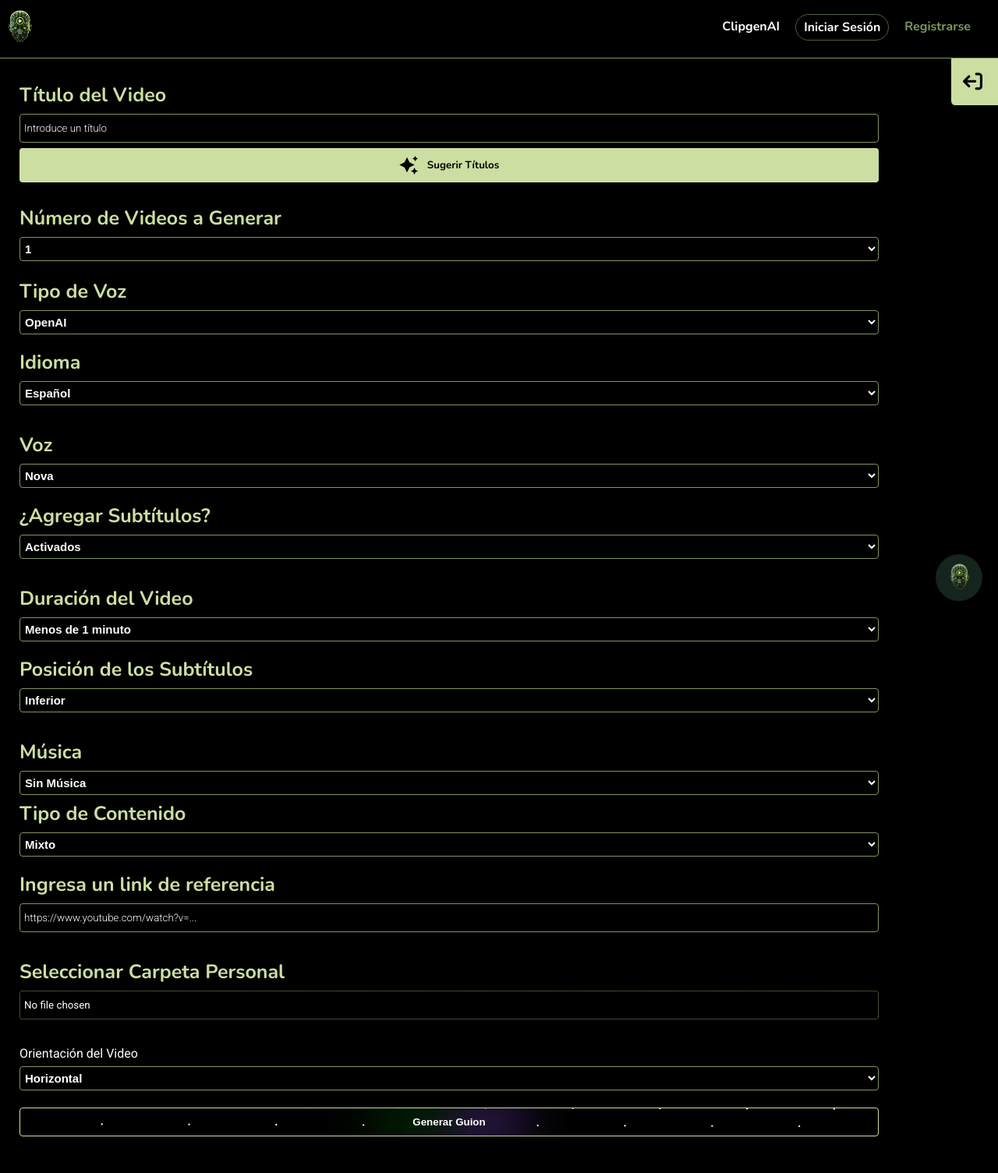
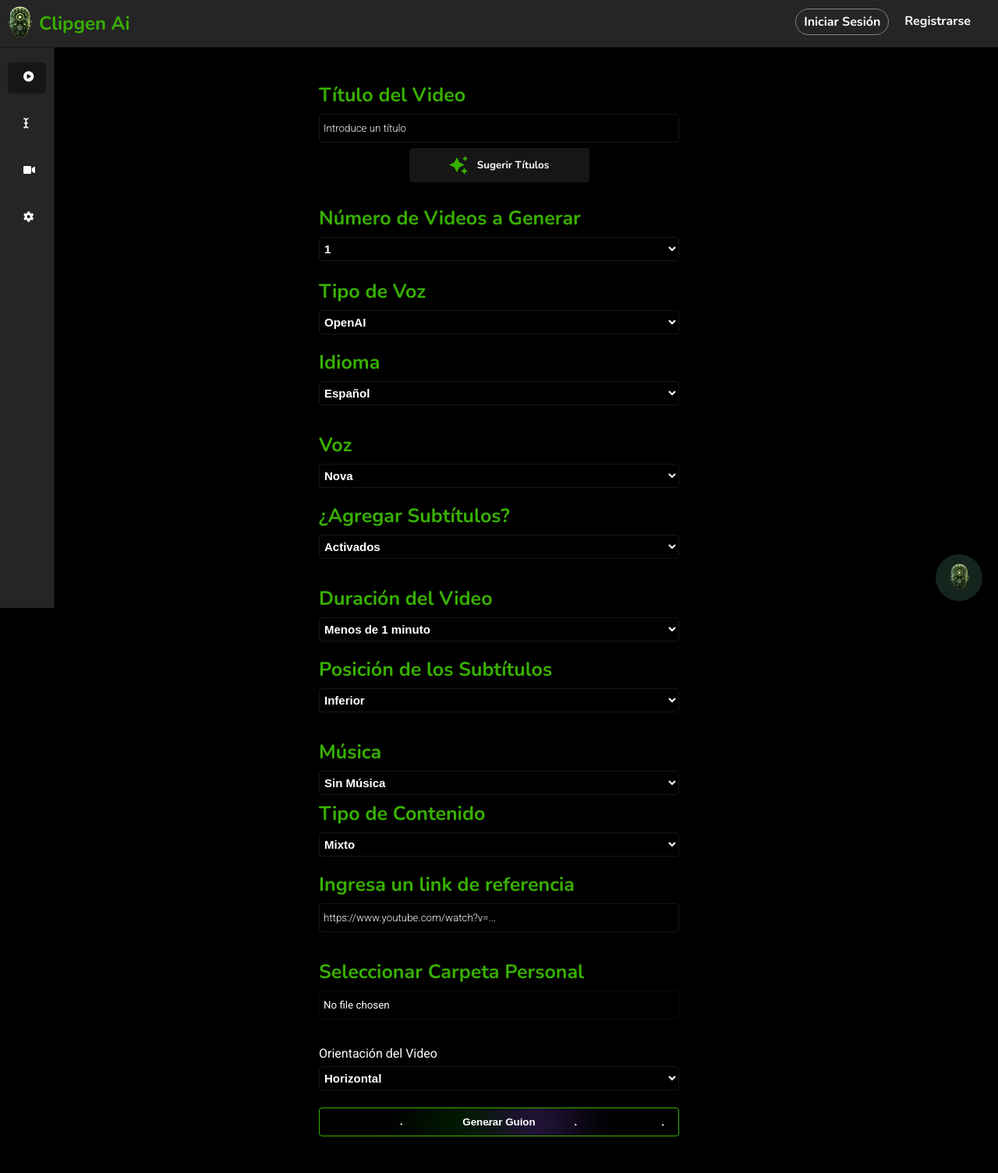
Before and after one commit to Jonnhyortega/clipgen-frontend, a Django app: page / in a window 1280 px wide. Shown: the whole page at 78% size. Run offline with Django 5.2, Linux system fonts and the light colour scheme; some web fonts are replaced.

Commit message:
update dashboard aside buttons

```diff
--- a/static/main/css/login.css
+++ b/static/main/css/login.css
@@ -3,11 +3,9 @@
 
 :root {
   /* PALETA DE COLORES */
-  --greenFull2: #151e10;
-  --greenFull1: #26371a;
-  --greenFull3: #4b613c;
-  --greenFull4: #7f965e;
-  --greenFull5: #ccdea1;
+  --greenFull1: #9df01a;
+  --greenFull2: #70e000;
+  --greenFull3: #38b000;
   /* FONTS */
   --main: "Nunito", serif;
   --second: "Roboto", serif;
@@ -50,7 +48,7 @@
 
     a:hover {
       transition: 0.3s;
-      color: var(--greenFull5);
+      color: var(--greenFull3);
     }
   }
 }
@@ -100,7 +98,7 @@ form {
   top: 10px;
 }
 #icon-login-password:hover {
-  color: var(--greenFull5);
+  color: var(--green3);
 }
 
 .input-type {
--- a/static/main/css/register.css
+++ b/static/main/css/register.css
@@ -35,7 +35,7 @@
 
 #link-to-login-register:hover {
   transition: 0.3s;
-  color: var(--greenFull5);
+  color: var(--greenFull3);
 }
 
 #close-modal-register {
@@ -89,7 +89,7 @@ form > label > input::placeholder {
 input:focus,
 form > label > input:focus {
   outline: none;
-  border: 1px solid var(--greenFull5);
+  border: 1px solid var(--greenFull3);
 }
 
 form > label {
@@ -114,5 +114,5 @@ form > label > div {
 
 #icon-password1:hover,
 #icon-password2:hover {
-  color: var(--greenFull5);
+  color: var(--green3);
 }
--- a/static/main/css/styles.css
+++ b/static/main/css/styles.css
@@ -3,11 +3,10 @@
 
 :root {
   /* PALETA DE COLORES */
-  --greenFull2: #151e10;
-  --greenFull1: #26371a;
-  --greenFull3: #4b613c;
-  --greenFull4: #7f965e;
-  --greenFull5: #ccdea1;
+  --greenFull1: #9df01a;
+  --greenFull2: #70e000;
+  --greenFull3: #38b000;
+  --blackPanel: rgb(22, 22, 22);
   /* FONTS */
   --main: "Nunito", serif;
   --second: "Roboto", serif;
@@ -64,17 +68,19 @@ body {
   }
 }
 
+.container {
+  width: 100%;
+}
+
 /* NAVBAR */
 nav {
   width: 100%;
-  padding: 10px 0;
+  padding: 5px 0;
   position: fixed;
-  /* background-color: var(--greenFull1); */
-  /* background-color: black; */
   backdrop-filter: blur(25px) saturate(200%);
   -webkit-backdrop-filter: blur(25px) saturate(200%);
-  background-color: rgba(255, 255, 255, 0);
-  border-bottom: 1px solid var(--greenFull4);
+  background-color: rgb(37, 37, 37);
+  border-bottom: 1px solid var(--blackPanel);
   top: 0;
   display: flex;
   justify-content: space-between;
@@ -83,9 +89,16 @@ nav {
 
   .link-logo {
     transition: 0.8s;
-  }
-  .link-logo:hover {
-    filter: drop-shadow(1px 1px 5px var(--greenFull5));
+    display: flex;
+    align-items: center;
+  }
+  .link-logo > img:hover {
+    filter: drop-shadow(1px 1px 5px var(--greenFull2));
+  }
+
+  .link-logo > h1 {
+    font-family: var(--main);
+    color: var(--greenFull3);
   }
 }
 
@@ -117,23 +130,19 @@ nav {
   border-radius: 25px;
   cursor: pointer;
 }
+.nav-links > span:nth-child(1) {
+  border: 1px solid grey;
+}
+.nav-links > span:nth-child(1):hover {
+  border: 1px solid var(--greenFull2);
+}
 
 .nav-links > span:nth-child(2) {
   color: white;
-  background-color: transparent;
-  border: 1px solid var(--greenFull3);
 }
 
 .nav-links > span:nth-child(2):hover {
-  border: 1px solid var(--greenFull5);
-}
-
-.nav-links > span:nth-child(3) {
-  color: var(--greenFull4);
-}
-
-.nav-links > span:nth-child(3):hover {
-  color: white;
+  color: var(--greenFull3);
 }
 
 /* NAVBAR */
@@ -265,8 +274,6 @@ nav {
 
 /* DASHBOARD APP*/
 #dashboard-section {
-  display: grid;
-  grid-template-columns: 1fr 5fr;
   height: 100%;
   overflow-y: scroll;
   position: relative;
@@ -298,69 +305,86 @@ nav {
 #aside-buttons {
   display: flex;
   flex-direction: column;
-  justify-content: center;
   align-items: center;
   gap: 10px;
-  background-color: var(--greenFull5);
+  background-color: rgb(37, 37, 37);
   color: white;
-  height: 95vh;
-  top: 74px;
+  height: 90vh;
+  top: 60px;
+  left: 0;
   z-index: 1000;
-  border-bottom-left-radius: 5px;
   padding: 0 10px;
-  width: 300px;
+  width: 70px;
   transition-duration: 0.4s;
   position: fixed;
-}
-
-.open-aside {
-  transition-duration: 1s all;
-  right: -5px;
-}
-
-.close-aside {
-  right: -300px;
-  transition-duration: 1s all;
-}
-
-.control-container-open {
+  border-right: 1px solid var(--blackPanel);
+
+  /* * {
+    border: 1px solid red;
+  } */
+}
+#aside-buttons:hover {
+  width: 250px;
+}
+#aside-buttons:hover .secondary-content {
+  display: flex;
+}
+
+.secondary-content {
+  position: absolute;
+  bottom: 20px;
+  width: 200px;
+  display: none;
+  flex-direction: column;
+  gap: 15px;
+  transition-duration: 0.4s;
+  color: grey;
+  font-family: var(--main);
+  font-size: 15px;
   /* * {
     border: 1px solid gold;
   } */
-  transition-duration: 0.4s;
-  width: calc(100vw - 300px);
-  float: right;
-}
-
-.control-container-close {
-  width: 90vw;
-  transition-duration: 0.4s;
-}
-
-#control-aside {
-  position: absolute;
-  display: flex;
+  a {
+    color: grey;
+  }
+
+  a:hover {
+    color: var(--greenFull3);
+  }
+}
+
+.secondary-content > a:nth-child(4) {
+  cursor: text;
+}
+
+.secondary-content > a:nth-child(4):hover {
+  color: grey;
+}
+
+.logos-redes {
+  padding-top: 20px;
+  border-top: 1px solid var(--blackPanel);
+  display: flex;
+  justify-content: space-evenly;
+}
+
+.secondary-content > .logos-redes > a > span {
+  font-size: 20px;
+  padding: 10px;
+  border-radius: 5px;
+}
+
+.secondary-content > .logos-redes > a > span:hover {
+  background-color: var(--blackPanel);
+  color: var(--greenFull3);
+}
+
+.links-secondary {
+  display: flex;
+  flex-direction: column;
   align-items: center;
-  justify-content: start;
-  top: 1px;
-  left: -60px;
-  color: black;
-  font-size: 25px;
-  cursor: pointer;
-  padding: 30px;
-  z-index: 2000;
-  transform: rotate(180deg);
-  background-color: var(--greenFull5);
-  border-top-right-radius: 5px;
-
-  i {
-    position: absolute;
-    left: 20px;
-  }
-}
-
-#control-aside:hover {
-  color: var(--greenFull2);
+  justify-content: center;
+  gap: 15px;
 }
 
 .logo-dashboard-container {
@@ -383,45 +407,58 @@ nav {
   }
 }
 
-/* BARRA DE CONTROL LATERAL */
 .minutes-info {
   display: flex;
   color: #ffffff;
-  border: 1px solid var(--greenFull5);
+  border: 1px solid var(--green);
   padding: 0 0 12px 0;
   border-radius: 4px;
 }
 
 .button-tab {
+  display: flex;
+  justify-content: space-between;
+  gap: 25px;
   padding: 10px 20px;
   border-radius: 5px;
-  border: 1px solid black;
-  color: black;
+  border: none;
+  background-color: transparent;
+  color: grey;
   font-family: var(--main);
-  transition: 0.2s;
+  transition: 0.4s;
   font-weight: bold;
-  background-color: transparent;
   cursor: pointer;
   width: 100%;
+  height: 40px;
   margin-top: 20px;
   position: relative;
+  overflow: hidden;
 }
 
 .button-tab:hover {
-  background-color: var(--greenFull4);
+  transition: 0.4s;
+  /* background-color: rgb(49, 49, 49); */
+  background-color: var(--greenFull3);
+  color: black;
+}
+
+.active {
+  background-color: var(--blackPanel);
 }
 
 #icon-content-buttons-aside {
-  position: absolute;
-  left: 10px;
+  color: white;
 }
 
 .buttons-content {
   width: 100%;
 }
 
+/* BARRA DE CONTROL LATERAL */
+
 #dashboard-content-generator {
-  background-color: transparent;
+  width: 80%;
+  margin: 0 auto;
 }
 
 .form-user-dashboard {
@@ -436,7 +473,7 @@ nav {
 
 .label-user-dashboard {
   font-family: var(--main);
-  color: var(--greenFull5);
+  color: var(--greenFull3);
   font-weight: bold;
   font-size: 25px;
 }
@@ -444,10 +481,14 @@ nav {
 .input-user-dashboard {
   padding: 10px 5px;
   background-color: transparent;
-  border: 1px solid var(--greenFull4);
+  border: 1px solid var(--blackPanel);
   font-family: var(--second);
   color: white;
   border-radius: 4px;
+}
+
+.input-user-dashboard:focus {
+  border: 1px solid white;
 }
 
 input[type="file"] {
@@ -471,16 +512,12 @@ input[type="file"]::after {
 
 input[type="file"]::-webkit-file-upload-button {
   display: none;
-}
-
-.input-user-dashboard:focus {
-  border: 1px solid var(--greenFull5);
 }
 
 .select-user-dashboard {
   padding: 5px 2px;
   background-color: transparent;
-  border: 1px solid var(--greenFull4);
+  border: 1px solid var(--blackPanel);
   color: white;
   cursor: pointer;
   border-radius: 4px;
@@ -489,18 +526,19 @@ input[type="file"]::-webkit-file-upload-button {
 }
 
 .select-user-dashboard option {
-  background-color: var(--greenFull4);
+  background-color: var(--blackPanel);
   font-family: var(--second);
-  color: black;
+  color: white;
   font-weight: bold;
 }
 
 .select-user-dashboard:focus {
-  border: 1px solid var(--greenFull5);
+  border: 1px solid var(--greenFull2);
 }
 
 .dashboard-content-forms {
-  width: 100%;
+  width: 50%;
+  margin: 0 auto;
   /* border: 1px solid gold; */
   /* * {
     border: 1px solid green;
@@ -537,6 +575,8 @@ input[type="file"][webkitdirectory]:hover::file-selector-button {
 
 /* BOTON DE SUGERIR TITULOS */
 .btn-outline-secondary {
+  margin: 0 auto;
+  width: 50%;
   border: none;
   border-radius: 4px;
   display: flex;
@@ -547,32 +587,30 @@ input[type="file"][webkitdirectory]:hover::file-selector-button {
   background: transparent;
   cursor: pointer;
   transition: all 0.2s ease-in-out;
-  background-color: var(--greenFull5);
+  background-color: var(--blackPanel);
 }
 .text {
   font-weight: bold;
-  color: black;
+  color: white;
   font-family: var(--main);
   transition: all 450ms ease-in-out;
 }
 
-.text:hover {
+/* .text:hover {
   color: white;
-}
+} */
 
 .sparkle {
-  fill: black;
+  fill: var(--greenFull3);
   transition: all 800ms ease;
 }
 
 .btn-outline-secondary:hover .sparkle {
   fill: white;
 }
-.btn-outline-secondary:hover .text {
-  color: black;
-}
+
 .btn-outline-secondary:hover {
-  background-color: var(--greenFull4);
+  background-color: rgb(60, 60, 60);
 }
 
 #configForm,
@@ -1093,7 +1131,7 @@ button:hover #clip {
   border-radius: 4px;
   transition: 0.5s;
   animation: gradient_301 5s ease infinite;
-  border: 1px solid var(--greenFull5);
+  border: 1px solid var(--greenFull3);
   position: relative;
   background-color: transparent;
   color: white;
--- a/static/main/js/utils.js
+++ b/static/main/js/utils.js
@@ -85,30 +85,6 @@ divIconLogin.addEventListener("click", () => {
   }
 });
 
-// FUNCTION TO CONTROL DASHBOARD ELEMENTS: SHOW AND HIDDEN
-const asideButtons = document.getElementById("aside-buttons");
-const asideControl = document.getElementById("control-aside");
-const containerApp = document.getElementById("dashboard-content-generator");
-let asideOpen = false;
-
-asideControl.addEventListener("click", () => {
-  asideOpen = !asideOpen;
-  if (asideOpen) {
-    asideButtons.classList.remove("close-aside");
-    asideButtons.classList.add("open-aside");
-    containerApp.classList.remove("control-container-close");
-    containerApp.classList.add("control-container-open");
-    asideControl.innerHTML = `<i class="fa-regular fa-circle-xmark"></i>`;
-    asideControl.style.boxShadow = "none";
-  } else {
-    asideButtons.classList.remove("open-aside");
-    asideButtons.classList.add("close-aside");
-    containerApp.classList.remove("control-container-open");
-    containerApp.classList.add("control-container-close");
-    asideControl.innerHTML = `<i class="fa-solid fa-arrow-right-from-bracket"></i>`;
-    asideControl.style.boxShadow = "0px 0px 5px 2px var(--greenFull4)";
-  }
-});
 
 // FUNCTION TO SHOW DASHBOARD CONTENTS
 // PANELS TO SHOW
--- a/templates/main/base.html
+++ b/templates/main/base.html
@@ -39,14 +39,15 @@
           width="50"
           height="50"
         />
+        <h1>Clipgen Ai</h1>
       </a>
       <div class="nav-links">
         {% if user.is_authenticated %}
         <a id="generate-content" href="{% url 'index' %}">Generar Contenido</a>
-        <a id="sobre" href="{% url 'sobre' %}">ClipgenAI</a>
+        <!-- <a id="sobre" href="{% url 'sobre' %}">ClipgenAI</a> -->
         <a id="cerrar-sesion" href="{% url 'logout' %}">Cerrar Sesión</a>
         {% else %}
-        <a id="sobre" href="{% url 'sobre' %}">ClipgenAI</a>
+        <!-- <a id="sobre" href="{% url 'sobre' %}">ClipgenAI</a> -->
         <span href="" id="login" onclick="showLogin()">Iniciar Sesión</span>
         <span href="" id="register" onclick="showRegister()">Registrarse</span>
         {% endif %}
--- a/templates/main/index.html
+++ b/templates/main/index.html
@@ -4,37 +4,50 @@ Videos IA{% endblock %} {% block content %}
 
 <section id="dashboard-section">
   <!-- Contenedor de botones para controlar seccion de generacion de contenido -->
-  <aside id="aside-buttons" class="close-aside" role="tablist">
-    <div class="logo-dashboard-container">
-      <img src="{% static 'img/clipgen.ai logo.png' %}" alt="Logo de Clipgen" />
-      <h1>Clipgen Ai</h1>
-    </div>
+  <aside id="aside-buttons" role="tablist">
     <div class="buttons-content">
-      <button class="button-tab" id="generate-script-tab">
+      <button class="button-tab active" id="generate-script-tab">
         <span id="icon-content-buttons-aside"
-          ><i class="fa-solid fa-circle-play"></i></span
-        >Generar Guion
+          ><i class="fa-solid fa-circle-play"></i
+        ></span>
+        <span>Generar Guion</span>
       </button>
       <button class="button-tab" id="upload-script-tab">
         <span id="icon-content-buttons-aside">
           <i class="fa-solid fa-i-cursor"></i></span
-        >Ingresar Guion
+        ><span>Ingresar Guion</span>
       </button>
       <button class="button-tab" id="your-videos-tab">
         <span id="icon-content-buttons-aside"
           ><i class="fa-solid fa-video"></i></span
-        >Tus Videos
+        ><span>Tus Videos</span>
       </button>
       <button class="button-tab" id="config-tab">
         <span id="icon-content-buttons-aside"
           ><i class="fa-solid fa-gear"></i
         ></span>
-        Configuración
+        <span>Configuración</span>
       </button>
     </div>
-    <span id="control-aside"
-      ><i class="fa-solid fa-arrow-right-from-bracket"></i
-    ></span>
+    <div class="secondary-content">
+      <div class="logos-redes">
+        <a href="https://www.instagram.com/clipgenai/" target="_blank">
+          <span><i class="fa-brands fa-instagram"></i></span>
+        </a>
+        <a href="https://www.youtube.com/">
+          <span><i class="fa-brands fa-youtube"></i></span>
+        </a>
+      </div>
+      <div class="links-secondary">
+        <a href="{% url 'sobre' %}">Acerca de</a>
+        <a
+          >Clipgen
+          <script>
+            document.write(new Date().getFullYear());
+          </script></a
+        >
+      </div>
+    </div>
   </aside>
   <!-- Contenedor de botones para controlar seccion de generacion de contenido -->
 
@@ -112,7 +125,7 @@ Videos IA{% endblock %} {% block content %}
     </div>
     <!-- Paneles oculto al iniciar -->
 
-    <div class="control-container-close" id="dashboard-content-generator">
+    <div id="dashboard-content-generator">
       <div
         class="dashboard-content-forms animate__animated animate__lightSpeedInLeft"
         id="generate-script"
@@ -627,7 +640,7 @@ Videos IA{% endblock %} {% block content %}
       </div>
 
       <div
-        class="block-form dashboard-content-forms animate__animated animate__lightSpeedInLeft"
+        class="dashboard-content-forms animate__animated animate__lightSpeedInLeft"
         id="config"
       >
         <form id="configForm" method="POST">
@@ -724,7 +737,9 @@ Videos IA{% endblock %} {% block content %}
               >Minutos restantes: 200 {{ minutes_left }} min
             </strong>
             <strong class="label-user-dashboard"
-              >Fecha de vencimiento: 12/12/25 {{ reset_date|date:"d M Y"}}</strong>
+              >Fecha de vencimiento: 12/12/25 {{ reset_date|date:"d M
+              Y"}}</strong
+            >
 
             {% if current_plan_name %}
             <strong class="label-user-dashboard"
```
Also changed, not shown: other parts of static/main/css/styles.css (+23 -18 lines), static/img/instagram.png (added), static/img/youtube.png (added).
